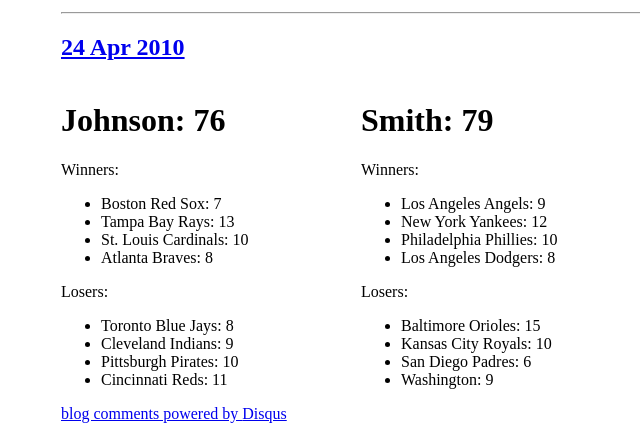
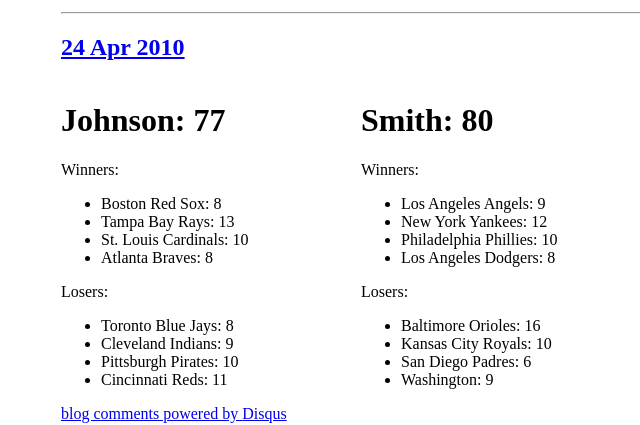
Before and after one commit to travisj/thebet, a Jekyll site: the page built from _posts/2010-04-24-Results.markdown, in a window 1280 px wide. Shown: the part 247-672 px from the top of the page, without its empty margins (279-919 px from the left). Built offline with Jekyll 4.4.1, drawn with Linux system fonts in a browser that asks for light colours; nearby versions of some CDN libraries; Markdown is read by kramdown in place of the engine named in the settings; comment, search, counter and statistics services are not loaded.

Commit message:
adding todays results

```diff
--- a/_json/history.json
+++ b/_json/history.json
@@ -1 +1 @@
-{"2010-04-04":{"johnson":0,"smith":0},"2010-04-05":{"johnson":6,"smith":4},"2010-04-06":{"johnson":7,"smith":6},"2010-04-07":{"johnson":11,"smith":11},"2010-04-08":{"johnson":12,"smith":14},"2010-04-09":{"johnson":15,"smith":19},"2010-04-10":{"johnson":20,"smith":23},"2010-04-11":{"johnson":24,"smith":29},"2010-04-12":{"johnson":28,"smith":32},"2010-04-13":{"johnson":30,"smith":36},"2010-04-14":{"johnson":37,"smith":40},"2010-04-15":{"johnson":40,"smith":43},"2010-04-16":{"johnson":44,"smith":49},"2010-04-17":{"johnson":47,"smith":55},"2010-04-18":{"johnson":53,"smith":59},"2010-04-19":{"johnson":54,"smith":60},"2010-04-20":{"johnson":59,"smith":64},"2010-04-21":{"johnson":65,"smith":69},"2010-04-22":{"johnson":68,"smith":73},"2010-04-23":{"johnson":71,"smith":75},"2010-04-24":{"johnson":76,"smith":79}}
+{"2010-04-04":{"johnson":0,"smith":0},"2010-04-05":{"johnson":6,"smith":4},"2010-04-06":{"johnson":7,"smith":6},"2010-04-07":{"johnson":11,"smith":11},"2010-04-08":{"johnson":12,"smith":14},"2010-04-09":{"johnson":15,"smith":19},"2010-04-10":{"johnson":20,"smith":23},"2010-04-11":{"johnson":24,"smith":29},"2010-04-12":{"johnson":28,"smith":32},"2010-04-13":{"johnson":30,"smith":36},"2010-04-14":{"johnson":37,"smith":40},"2010-04-15":{"johnson":40,"smith":43},"2010-04-16":{"johnson":44,"smith":49},"2010-04-17":{"johnson":47,"smith":55},"2010-04-18":{"johnson":53,"smith":59},"2010-04-19":{"johnson":54,"smith":60},"2010-04-20":{"johnson":59,"smith":64},"2010-04-21":{"johnson":65,"smith":69},"2010-04-22":{"johnson":68,"smith":73},"2010-04-23":{"johnson":71,"smith":75},"2010-04-24":{"johnson":77,"smith":80}}
--- a/_posts/2010-04-24-Results.markdown
+++ b/_posts/2010-04-24-Results.markdown
@@ -1,16 +1,16 @@
 ---
 layout: post
-johnson: 76
-smith: 79
+johnson: 77
+smith: 80
 tor: 8
 cle: 9
-bos: 7
+bos: 8
 tam: 13
 pit: 10
 cin: 11
 stl: 10
 atl: 8
-bal: 15
+bal: 16
 kan: 10
 nyy: 12
 laa: 9
```
